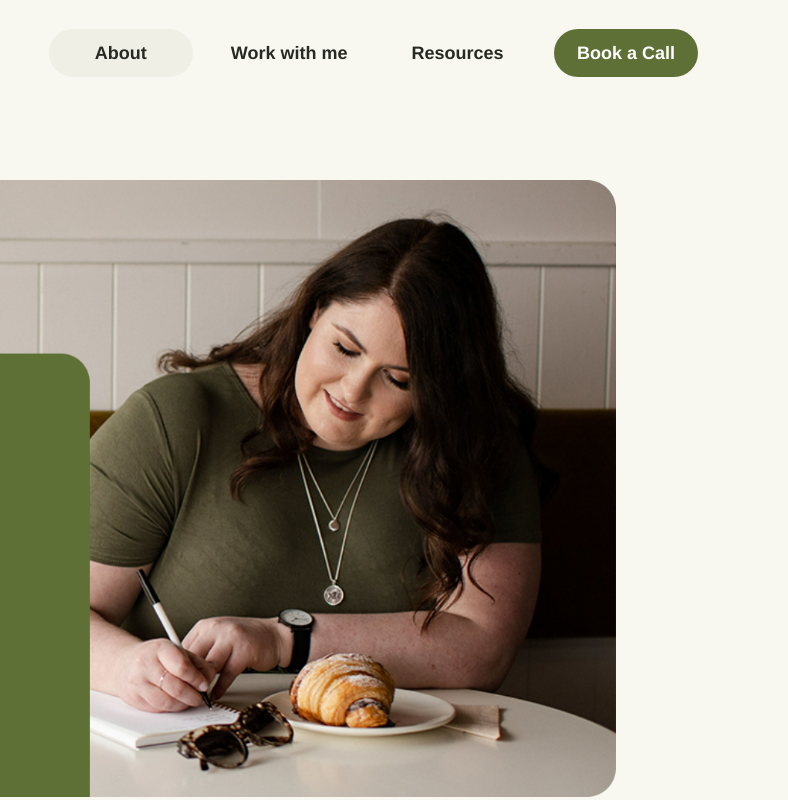
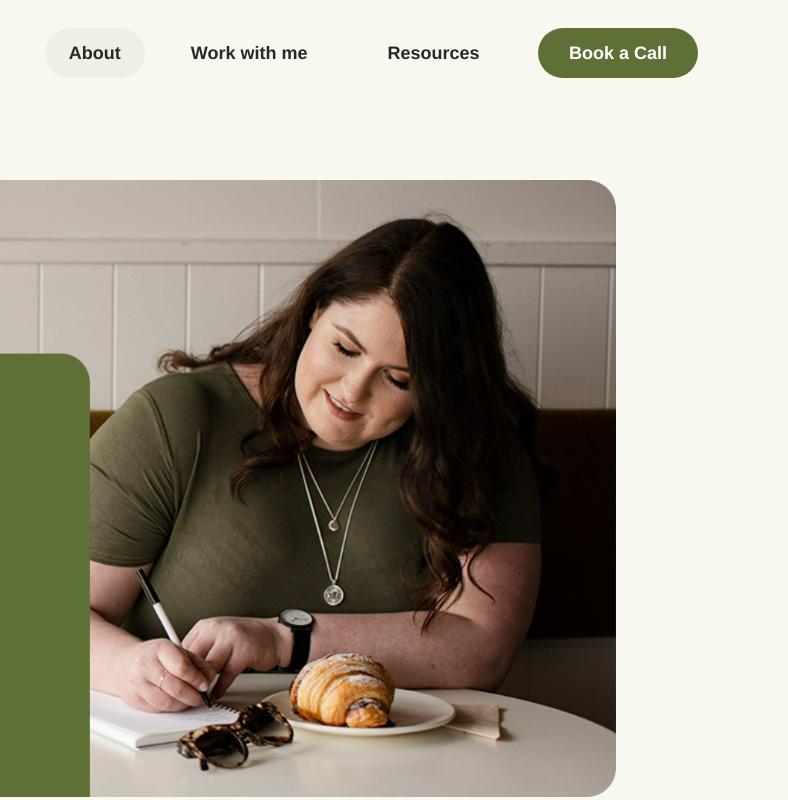
Before and after one commit to mmiklovaitemm/Honey-Pot-Digital-Project-Training, a plain HTML site: page about.html in a window 1280 px wide. Shown: the top 800 px of the page, 492-1280 px from the left. Drawn offline with Linux system fonts and the light colour scheme; a web font is replaced by a local one.

Commit message:
Button sizes updated (Header ones)

```diff
--- a/about-style.css
+++ b/about-style.css
@@ -39,9 +39,9 @@ body {
     cursor: pointer;
     border-radius: 999px;
     margin-right: 20px;
-    height: 3rem;
-    width: 9rem;
-    transition: background-color 0.3s ease;
+    height: 50px;
+    width: 100px;
+    transition: background-color 0.2s ease;
 }
 .work-with-me-button {
     font-family: 'Raleway', Helvetica, Arial, Lucida, sans-serif;
@@ -56,9 +56,9 @@ body {
     cursor: pointer;
     border-radius: 999px;
     margin-right: 20px;
-    height: 3rem;
-    width: 9rem;
-    transition: background-color 0.3s ease;
+    height: 50px;
+    width: 160px;
+    transition: background-color 0.2s ease;
 }
 
 .work-with-me-button:hover {
@@ -78,9 +78,9 @@ body {
     cursor: pointer;
     border-radius: 999px;
     margin-right: 20px;
-    height: 3rem;
-    width: 9rem;
-    transition: background-color 0.3s ease;
+    height: 50px;
+    width: 160px;
+    transition: background-color 0.2s ease;
 }
 
 .resources-button:hover {
@@ -100,11 +100,10 @@ body {
     cursor: pointer;
     border-radius: 999px;
     margin-right: 10px;
-    height: 3rem;
-    width: 9rem;
-    transition: background-color 0.3s ease;
+    height: 50px;
+    width: 160px;
+    transition: background-color 0.2s ease;
 }
-
 .book-a-call-button:hover {
     background-color: #84916a;
 }
@@ -176,7 +175,7 @@ body {
     display: flex;
     justify-content: flex-start;
     align-items: center;
-    margin-top: 8rem;
+    margin-top: 5rem;
     margin-bottom: 5rem;
     margin-left: 4rem;
 }
@@ -228,7 +227,6 @@ body {
     justify-content: center;
     align-items: start;
     flex-direction: column;
-    margin-top: 3rem;
     margin-bottom: 4rem;
     margin-left: 22%;
 }
--- a/book-a-call.css
+++ b/book-a-call.css
@@ -40,14 +40,13 @@ body {
     cursor: pointer;
     border-radius: 999px;
     margin-right: 20px;
-    height: 3rem;
-    width: 9rem;
-    transition: background-color 0.3s ease;
+    height: 50px;
+    width: 100px;
+    transition: background-color 0.2s ease;
 }
 .about-button:hover {
     background-color: #efefe5;
 }
-
 .work-with-me-button {
     font-family: 'Raleway', Helvetica, Arial, Lucida, sans-serif;
     font-weight: 600;
@@ -61,13 +60,15 @@ body {
     cursor: pointer;
     border-radius: 999px;
     margin-right: 20px;
-    height: 3rem;
-    width: 9rem;
-    transition: background-color 0.3s ease;
+    height: 50px;
+    width: 160px;
+    transition: background-color 0.2s ease;
 }
+
 .work-with-me-button:hover {
     background-color: #efefe5;
 }
+
 .resources-button {
     font-family: 'Raleway', Helvetica, Arial, Lucida, sans-serif;
     font-weight: 600;
@@ -81,18 +82,20 @@ body {
     cursor: pointer;
     border-radius: 999px;
     margin-right: 20px;
-    height: 3rem;
-    width: 9rem;
-    transition: background-color 0.3s ease;
+    height: 50px;
+    width: 160px;
+    transition: background-color 0.2s ease;
 }
+
 .resources-button:hover {
     background-color: #efefe5;
 }
+
 .book-a-call-button {
     font-family: 'Raleway', Helvetica, Arial, Lucida, sans-serif;
     font-weight: 600;
     font-size: 18px;
-    background-color: #b6c0a1;
+    background-color: #84916a;
     border: none;
     color: #ffffff;
     text-align: center;
@@ -101,9 +104,9 @@ body {
     cursor: pointer;
     border-radius: 999px;
     margin-right: 10px;
-    height: 3rem;
-    width: 9rem;
-    transition: background-color 0.3s ease;
+    height: 50px;
+    width: 160px;
+    transition: background-color 0.2s ease;
 }
 .book-a-call-button:hover {
     background-color: #c3ccb1;
--- a/style.css
+++ b/style.css
@@ -31,7 +31,7 @@ body {
     font-family: 'Raleway', Helvetica, Arial, Lucida, sans-serif;
     font-weight: 600;
     font-size: 18px;
-    background-color: #f8f8f1;
+    background-color: #efefe5;
     border: none;
     color: #272923;
     text-align: center;
@@ -40,15 +40,10 @@ body {
     cursor: pointer;
     border-radius: 999px;
     margin-right: 20px;
-    height: 3rem;
-    width: 9rem;
-    transition: background-color 0.3s ease;
+    height: 50px;
+    width: 100px;
+    transition: background-color 0.2s ease;
 }
-
-.about-button:hover {
-    background-color: #efefe5;
-}
-
 .work-with-me-button {
     font-family: 'Raleway', Helvetica, Arial, Lucida, sans-serif;
     font-weight: 600;
@@ -62,9 +57,9 @@ body {
     cursor: pointer;
     border-radius: 999px;
     margin-right: 20px;
-    height: 3rem;
-    width: 9rem;
-    transition: background-color 0.3s ease;
+    height: 50px;
+    width: 160px;
+    transition: background-color 0.2s ease;
 }
 
 .work-with-me-button:hover {
@@ -84,9 +79,9 @@ body {
     cursor: pointer;
     border-radius: 999px;
     margin-right: 20px;
-    height: 3rem;
-    width: 9rem;
-    transition: background-color 0.3s ease;
+    height: 50px;
+    width: 160px;
+    transition: background-color 0.2s ease;
 }
 
 .resources-button:hover {
@@ -106,11 +101,10 @@ body {
     cursor: pointer;
     border-radius: 999px;
     margin-right: 10px;
-    height: 3rem;
-    width: 9rem;
-    transition: background-color 0.3s ease;
+    height: 50px;
+    width: 160px;
+    transition: background-color 0.2s ease;
 }
-
 .book-a-call-button:hover {
     background-color: #84916a;
 }
--- a/work-with-me.css
+++ b/work-with-me.css
@@ -40,9 +40,9 @@ body {
     cursor: pointer;
     border-radius: 999px;
     margin-right: 20px;
-    height: 3rem;
-    width: 9rem;
-    transition: background-color 0.3s ease;
+    height: 50px;
+    width: 100px;
+    transition: background-color 0.2s ease;
 }
 
 .about-button:hover {
@@ -62,11 +62,10 @@ body {
     cursor: pointer;
     border-radius: 999px;
     margin-right: 20px;
-    height: 3rem;
-    width: 9rem;
-    transition: background-color 0.3s ease;
+    height: 50px;
+    width: 160px;
+    transition: background-color 0.2s ease;
 }
-
 .work-with-me-button:hover {
     background-color: #efefe5;
 }
@@ -84,9 +83,9 @@ body {
     cursor: pointer;
     border-radius: 999px;
     margin-right: 20px;
-    height: 3rem;
-    width: 9rem;
-    transition: background-color 0.3s ease;
+    height: 50px;
+    width: 160px;
+    transition: background-color 0.2s ease;
 }
 
 .resources-button:hover {
@@ -106,9 +105,9 @@ body {
     cursor: pointer;
     border-radius: 999px;
     margin-right: 10px;
-    height: 3rem;
-    width: 9rem;
-    transition: background-color 0.3s ease;
+    height: 50px;
+    width: 160px;
+    transition: background-color 0.2s ease;
 }
 
 .book-a-call-button:hover {
```
